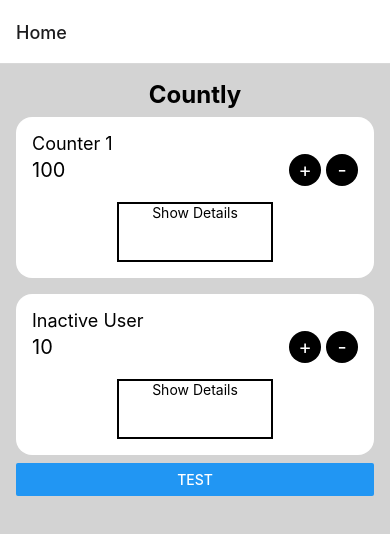
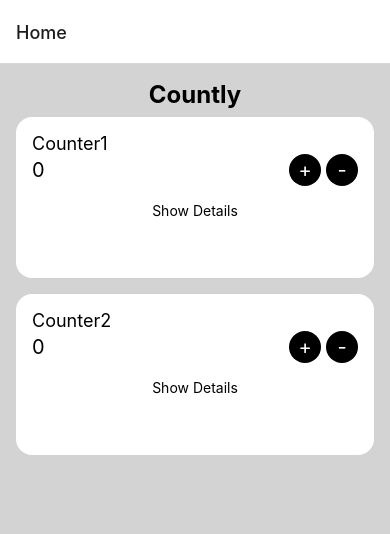
Before and after one commit to alestroc/Countly, a React Native app: screen /Home in a window 390 px wide. Shown: the top 534 px of the page. Built offline with nearby package versions, Linux system fonts and the light colour scheme.

Commit message:
(feat): store daata for one counter

```diff
--- a/package.json
+++ b/package.json
@@ -10,6 +10,7 @@
     "test": "jest"
   },
   "dependencies": {
+    "@react-native-async-storage/async-storage": "^1.23.1",
     "@react-navigation/native": "^6.1.17",
     "@react-navigation/native-stack": "^6.10.0",
     "@react-navigation/stack": "^6.4.0",
--- a/src/components/generalButton.tsx
+++ b/src/components/generalButton.tsx
@@ -42,7 +42,6 @@ const styles = StyleSheet.create({
     height: 60,
   },
   edit1: {
-    borderWidth: 2,
     marginTop: 11,
     width: '48%',
     height: 60,
--- a/src/screens/edit.tsx
+++ b/src/screens/edit.tsx
@@ -8,6 +8,7 @@ import {
 } from 'react-native';
 import {Input} from '@rneui/themed';
 import MyReusableComponent from '../components/generalButton.tsx';
+import {useRoute, RouteProp} from '@react-navigation/native';
 
 const EditScreen = () => {
   return (
--- a/src/screens/home.tsx
+++ b/src/screens/home.tsx
@@ -1,21 +1,41 @@
 import {StyleSheet, Text, TouchableOpacity, View, Button} from 'react-native';
-import React from 'react';
+import React, {useState, useEffect} from 'react';
 import MyReusableComponent from '../components/generalButton.tsx';
 import {useNavigation} from '@react-navigation/native';
+import AsyncStorage from '@react-native-async-storage/async-storage';
 
-const renderCard = (title: string, value: string) => {
+const RenderCard = ({title}: {title: string}) => {
   const navigation = useNavigation();
+  const [counter, setCounter] = useState(0);
+
+  useEffect(() => {
+    const loadCounter = async () => {
+      const savedCounter = await AsyncStorage.getItem('counter');
+      if (savedCounter) {
+        setCounter(parseInt(savedCounter, 10));
+      }
+    };
+    loadCounter();
+  }, []);
+
+  useEffect(() => {
+    AsyncStorage.setItem('counter', counter.toString());
+  }, [counter]);
 
   return (
     <View style={styles.card}>
       <Text style={styles.cardTitle}>{title}</Text>
       <View style={styles.cardContent}>
-        <Text style={styles.cardValue}>{value}</Text>
+        <Text style={styles.cardValue}>{counter}</Text>
         <View style={styles.row}>
-          <TouchableOpacity style={styles.button} onPress={() => {}}>
+          <TouchableOpacity
+            style={styles.button}
+            onPress={() => setCounter(counter + 1)}>
             <Text style={styles.white}>+</Text>
           </TouchableOpacity>
-          <TouchableOpacity style={styles.button} onPress={() => {}}>
+          <TouchableOpacity
+            style={styles.button}
+            onPress={() => setCounter(counter - 1)}>
             <Text style={styles.white}>-</Text>
           </TouchableOpacity>
         </View>
@@ -36,9 +56,8 @@ const HomeScreen = ({navigation}) => {
   return (
     <View style={styles.container}>
       <Text style={styles.title}>Countly</Text>
-      {renderCard('Counter 1', '100')}
-      {renderCard('Inactive User', '10')}
-      <Button title="Test" onPress={() => navigation.navigate('Edit')} />
+      <RenderCard title="Counter1" id="1" />
+      <RenderCard title="Counter2" id="2" />
     </View>
   );
 };
```
Also changed, not shown: 1 other file (tests, documents, lock files or other folders).
